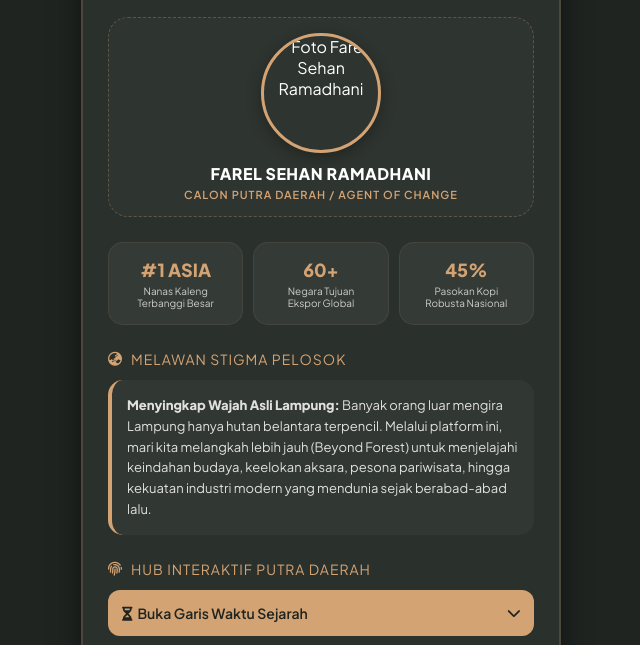
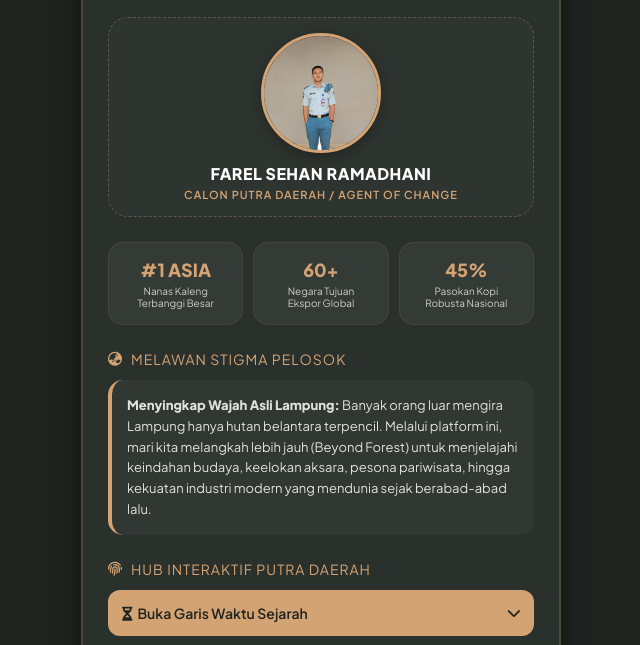
Before and after one commit to pulgae24/refacelampung, a plain HTML site: page index.html in a window 1280 px wide. Shown: the part 116-761 px from the top of the page, without its empty margins (319-959 px from the left). Drawn offline with Linux system fonts and the light colour scheme.

Commit message:
Update index.html

```diff
--- a/index.html
+++ b/index.html
@@ -254,7 +254,7 @@
         <!-- KARTU PROFIL PUTRA DAERAH -->
         <div class="profile-section">
             <!-- PENTING: Ganti isi src di bawah ini dengan Direct Link yang kamu dapat dari Postimages.org -->
-            <img src="image_fd025f.jpg" alt="Foto Farel Sehan Ramadhani" class="profile-img">
+            <img src="image_fd025f.jpeg" alt="Foto Farel Sehan Ramadhani" class="profile-img">
             <h2>FAREL SEHAN RAMADHANI</h2>
             <p>Calon Putra Daerah / Agent of Change</p>
         </div>
```
